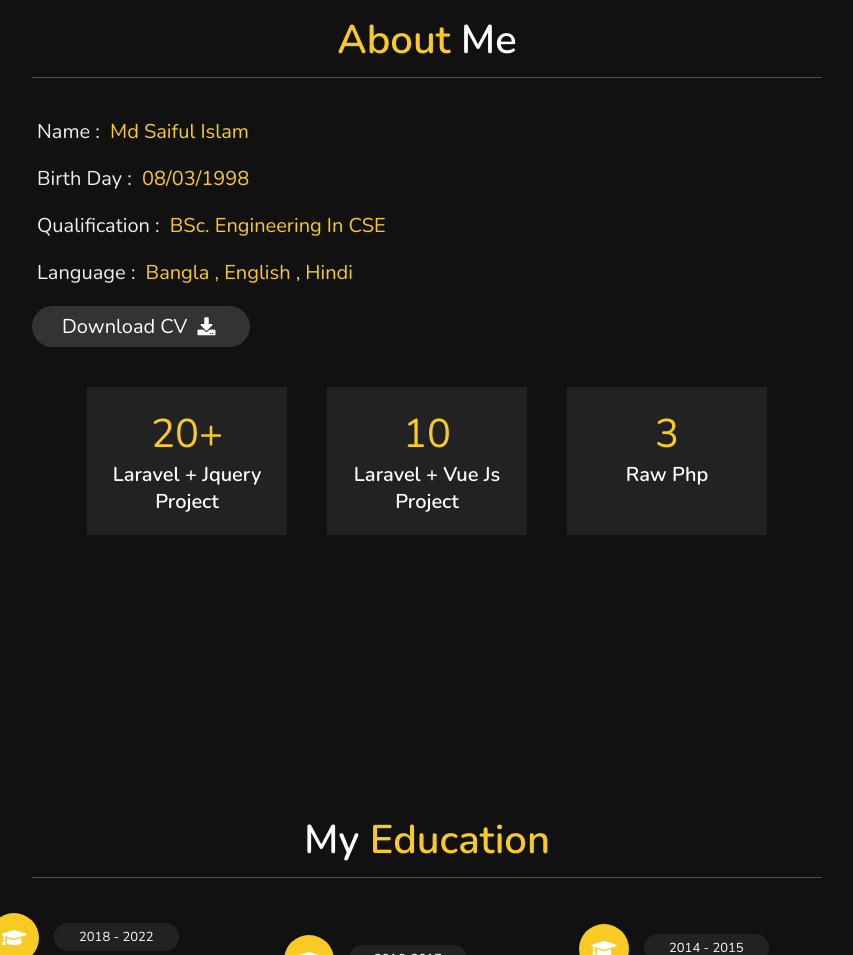
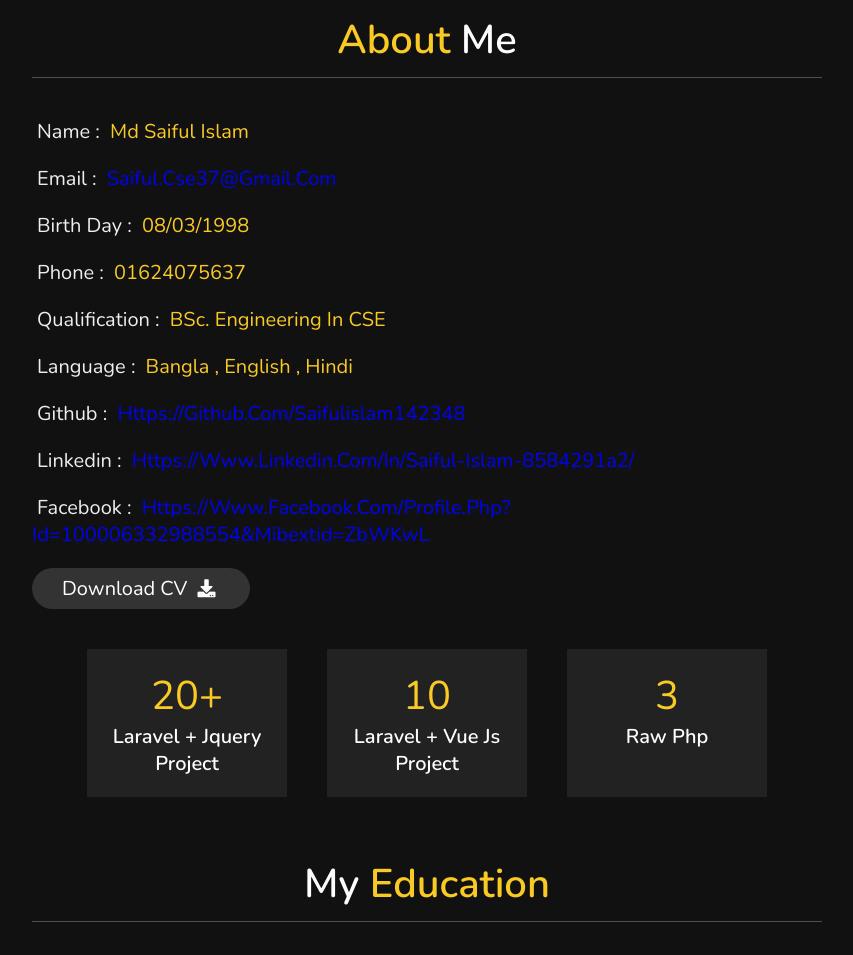
Before and after one commit to saifulislam142348/portfolio, a plain HTML site: page index.html in a window 1280 px wide. Shown: the part 807-1762 px from the top of the page, without its empty margins (388-1241 px from the left). Drawn offline with nearby package versions, Linux system fonts and the light colour scheme.

Commit message:
about page update

```diff
--- a/index.html
+++ b/index.html
@@ -72,9 +72,14 @@
 
             <div class="info">
                 <h3> <span> Name : </span> Md Saiful Islam </h3>
+                <h3> <span> Email : </span><a href="mailto:saiful.cse37@gmail.com">saiful.cse37@gmail.com</a></h3>
                 <h3> <span> Birth Day : </span>08/03/1998</h3>
+                <h3> <span>Phone : </span>01624075637</h3>
                 <h3> <span> Qualification : </span> BSc. Engineering in CSE </h3>
                 <h3> <span> language : </span> Bangla , English , Hindi </h3>
+                <h3> <span> Github : </span><a href="https://github.com/saifulislam142348">https://github.com/saifulislam142348</a>  </h3>
+                <h3> <span> Linkedin : </span> <a href="https://www.linkedin.com/in/saiful-islam-8584291a2/">https://www.linkedin.com/in/saiful-islam-8584291a2/</a>  </h3>
+                <h3> <span> Facebook : </span><a href="https://www.facebook.com/profile.php?id=100006332988554&mibextid=ZbWKwL">https://www.facebook.com/profile.php?id=100006332988554&mibextid=ZbWKwL</a>   </h3>
                 <a href="https://drive.google.com/file/d/19loDI0kAqxj3hWe1Stn9nlJMZUWWOL7q/view?usp=sharing"
                     target="_blank"><button class="btn"> download CV <i class="fas fa-download"></i> </button></a>
             </div>
```
